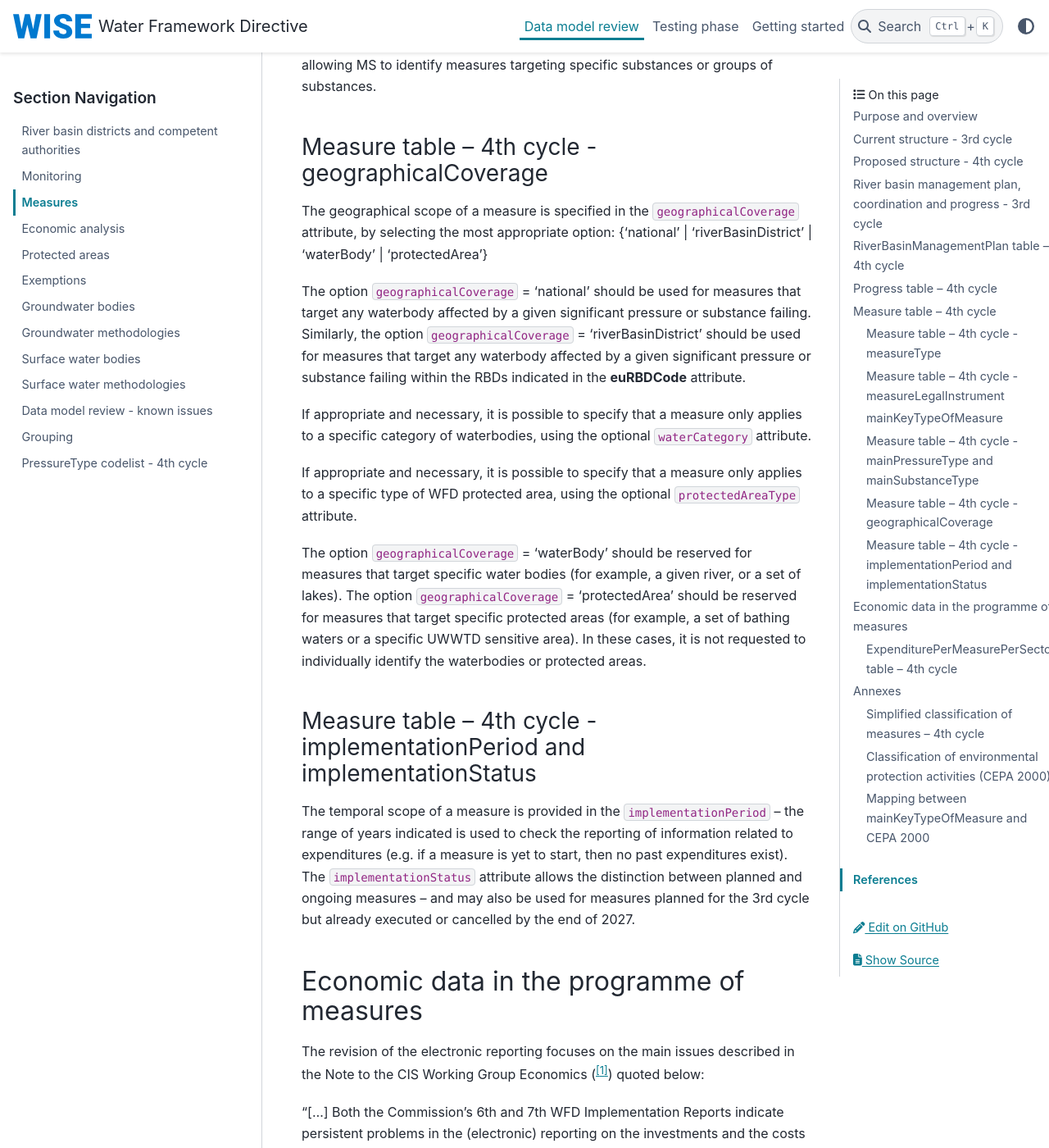
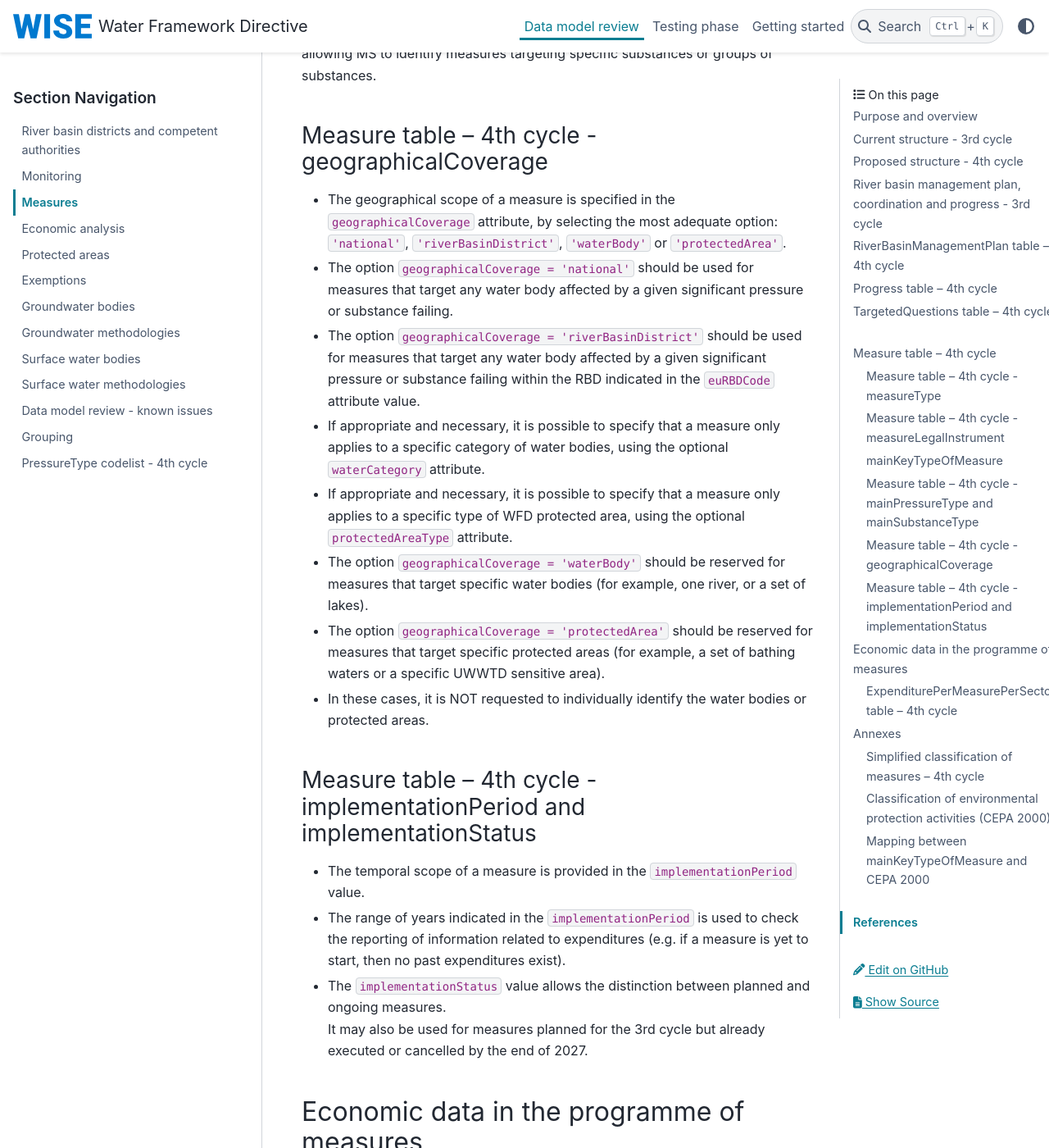
Before and after one commit to eeadata/WISE.WFD.Documentation, a Sphinx documentation site: the page built from docs/DataModelReview/WFDMeasures.md, in a window 1280 px wide and 1400 px high, scrolled down 7489 px. Shown: the whole window at 82% size. Built offline with Sphinx 7.4.7 and the PyData theme 0.15.4, drawn with Linux system fonts in a browser that asks for light colours; cross-references to code outside the pages are shown as plain code; some of the changed text lies outside the part shown.

Commit message:
Copy-desk

````diff
--- a/docs/DataModelReview/WFDMeasures.md
+++ b/docs/DataModelReview/WFDMeasures.md
@@ -31,14 +31,14 @@
 ({numref}`Measures_RBMPPoM_2022_ClassDiagram`):
 
 * summary information about the **River Basin Management Plan**,
-  the `Progress` since the previous River Basin Management Plan,
+  the **Progress** since the previous River Basin Management Plan,
   and the mechanisms of international **Coordination** (if applicable)
 
 * information about the **Programme of Measures**,
   comprising a summary questionnaire of **Targeted Questions**
   and aggregated data about the overall **Cost** of measures
 
-* disaggregated information was requested about each `Measure`
+* disaggregated information was requested about each **Measure**
   and its classification into **Key Types of Measures** (KTM)
   and basic type of measures (if applicable)
 
@@ -64,8 +64,8 @@
   The `TargetedQuestions` table, containing the questionnaire at RBD level, is simplified.
 
 * Information about measures is requested in a single `Measure` table.
-  Information about the planned `ExpenditurePerMeasure` is reported in a separate table, if
-  data is available.
+  Information about the planned `ExpenditurePerMeasure` is reported in a separate table,
+  if data is available.
 
 * The KTM classification, KTM indicators and indicator gaps data is completely removed.
 
@@ -110,14 +110,14 @@
 
 ## Progress table – 4th cycle
 
-The `Progress` table is modified to provide an overview of the proportion of the measures of the
-3rd RBMPs
+The `Progress` table is modified to provide an
+overview of the proportion of the measures of the 3rd RBMPs
 that were executed, cancelled, or otherwise affected,
-as well as the obstacles encountered during the implementation of the 3rd RBMP Programme of
-Measures ({numref}`Measures_4thCycle_Progress_ClassDiagram`).
+as well as the obstacles encountered during the implementation
+of the 3rd RBMP Programme of Measures ({numref}`Measures_4thCycle_Progress_ClassDiagram`).
 
-The only constraint is that, for each RBD, the sum of the values in `percentageInStatus` must be
-**100**.
+The only constraint is that, for each RBD,
+the sum of the values in `percentageInStatus` must be **100**.
 The level of detail can be adapted depending on the needs and the data available at national level.
 
 ```{mermaid} /DataModelReview/mmd/Measures_4thCycle_Progress_ClassDiagram.mmd
@@ -127,7 +127,7 @@
 ```
 
 A numerical example illustrates the proposed approach.
-Consider a hypothetical 3rd **RBMP** **Programme of Measures** with 10 different measures,
+Consider a hypothetical 3rd RBMP Programme of Measures with 10 different measures,
 which are in different statuses and may have faced different obstacles
 ({numref}`measures_example_ten_measures`).
 
@@ -150,10 +150,10 @@
 
 ```
 
-The example in {numref}`measures_example_progress` illustrates how to synthesize the information in
-the Progress table.
+The example in {numref}`measures_example_progress`
+illustrates how to synthesize the information in the Progress table.
 
-```{table} Illustrative example - `Progress` table records for the example in the previous table.
+```{table} Illustrative example - Progress table records for the example in the previous table.
 :name: measures_example_progress
 :width: 100%
 
@@ -169,13 +169,12 @@
 
 ## TargetedQuestions table – 4th cycle
 
-The `TargetedQuestions` table collects summary information about the measures in the RBMP, and the
-progress since the previous cycle.
-For each RBMP, only one record is required. The data is structured as a simple questionnaire, with
-Yes/No or multiple-choice answers.
+The `TargetedQuestions` table collects summary information about the measures in the RBMP,
+and the progress since the previous cycle. For each RBMP, only one record is required.
+The data is structured as a simple questionnaire, with Yes/No or multiple-choice answers.
 
-Reporting by MS should not present technical difficulties, and there is limited scope for any
-technical simplification.
+Reporting by MS should not present technical difficulties,
+and there is limited scope for any technical simplification.
 The Commission has revised and simplified the `TargetedQuestions` table,
 keeping a subset of the questions requested in the previous cycle
 ({numref}`Measures_4thCycle_TargetedQuestions_ClassDiagram`).
@@ -226,22 +225,22 @@
 
 ### Measure table – 4th cycle - measureLegalInstrument
 
-The primary `measureLegalInstrument` under which the measure was defined must be clearly
-identified.
-This avoids double reporting in other Directives: the measures can be reported only once under the
-RBMP electronic reporting.
+The primary `measureLegalInstrument` under which the measure was defined
+must be clearly identified.
+This avoids double reporting in other Directives:
+the measures can be reported only once under the RBMP electronic reporting.
 An updated list of EU water and other environmental legislation is provided
 ({numref}`Codelist_4thCycle_LegalInstrument_Table`).
 
 The scope of some basic measures is clearly linked to the two Daughter directives:
 
 * Measures to prohibit direct discharges to groundwater: *Groundwater Directive*
-* Measures to eliminate or reduce pollution by Priority Substances: *Environmental Quality
-  Standards Directive*
+* Measures to eliminate or reduce pollution by Priority Substances:
+  *Environmental Quality Standards Directive*
 
 These two legal instruments are part of the codelist.
-The option 'Other' (Other Directives mentioned in Part A of Annex VI of the WFD), that existed in
-the 3rd cycle,
+The option 'Other' (Other Directives mentioned in Part A of Annex VI of the WFD),
+that existed in the 3rd cycle,
 is now eliminated because it did not convey relevant information.
 
 ```{include} tables/Codelist_4thCycle_LegalInstrument_Table
@@ -249,75 +248,83 @@
 
 ### mainKeyTypeOfMeasure
 
-The `mainKeyTypeOfMeasure` attribute contains the classification to be used for both basic and
-supplementary measures (see {numref}`Measures_MainKeyTypeOfMeasure_ListTable`).
-It simplifies, consolidates and replaces both the basicMeasureType and the keyTypeOfMeasure
-classifications used in the 2nd and 3rd cycles.
+The `mainKeyTypeOfMeasure` attribute contains the classification to be used
+for both basic and supplementary measures (see {numref}`Measures_MainKeyTypeOfMeasure_ListTable`).
+It simplifies, consolidates and replaces both
+the **basicMeasureType** and the **keyTypeOfMeasure** classifications used in the 2nd and 3rd cycles.
 
 ```{include} tables/Measures_MainKeyTypeOfMeasure_ListTable
 ```
 
 ### Measure table – 4th cycle - mainPressureType and mainSubstanceType
 
-In the **3rd cycle**, the reporting guidance stated that *“the name should reflect the pressure
-that is being tackled by the measure”*
-— meaning the pressure(s) should be described textually in the name of the measure.
+In the **3rd cycle**, the reporting guidance stated that
+"the name [of the measure] should reflect the pressure that is being tackled by the measure" {footcite}`WFD2022_ReportingGuidance` — meaning the pressure(s)
+should be described textually in the name of the measure.
 This recommendation was not consistently followed, and an analysis of the measure names across
 Europe does not yield useful results.
 
-It is easier to keep the *original name of the measure*, and to allow MS to optionally select the
-**mainPressureType** that the measure addresses,
-at the adequate level of detail (e.g. a generic measure may address **P2 – Diffuse sources**, while
-a more targeted measure may address only **P2‑5 – Diffuse – Contaminated sites or abandoned
-industrial sites**).
+It is easier to keep the *original name of the measure*,
+and to allow MS to optionally select the `mainPressureType` that the measure addresses,
+at the adequate level of detail (e.g. a generic measure may address `'P2'` (Diffuse sources), while
+a more targeted measure may address only `'P2‑5'` (Diffuse – Contaminated sites or abandoned
+industrial sites).
 
 The `mainPressureType` attribute allows more clarity and flexibility and can be applied to
 supplementary measures too.
-The **mainPressureType** attribute is optional, except for measures of type **G** and **H**.
+The `mainPressureType` attribute is optional, except for measures of type `'G'` and `'H'`.
 For measures of type G and H, the Commission requires additional information to differentiate
-measures addressing issues related to Urban Waste Water (**P1‑1**) and diffuse pollution from
-Agriculture (**P2‑2**).
+measures addressing issues related to Urban Waste Water - `'P1‑1'` -
+from issues related to diffuse pollution from Agriculture - `'P2-2'`.
 
-*If needed and applicable*, a similar approach can be used for `mainSubstanceType`, allowing MS
-to identify measures targeting specific substances or groups of substances.
+*If needed and applicable*, a similar approach can be used for `mainSubstanceType`,
+allowing MS to identify measures targeting specific substances or groups of substances.
 
 ### Measure table – 4th cycle - geographicalCoverage
 
-The geographical scope of a measure is specified in the `geographicalCoverage` attribute, by
-selecting the most appropriate option: {'national' | 'riverBasinDistrict' | 'waterBody' |
-'protectedArea'}
+* The geographical scope of a measure is specified in the `geographicalCoverage` attribute,
+  by selecting the most adequate option:
+  `'national'`, `'riverBasinDistrict'`, `'waterBody'` or `'protectedArea'`.
 
-The option `geographicalCoverage` = 'national' should be used for measures that target any
-waterbody affected by a given significant pressure or substance failing.
-Similarly, the option `geographicalCoverage` = 'riverBasinDistrict' should be used for measures
-that target any waterbody affected by a given significant pressure or substance failing within the
-RBDs indicated in the **euRBDCode** attribute.
+* The option `geographicalCoverage = 'national'` should be used for measures
+  that target any water body affected by a given significant pressure or substance failing.
 
-If appropriate and necessary, it is possible to specify that a measure only applies to a specific
-category of waterbodies, using the optional `waterCategory` attribute.
+* The option `geographicalCoverage = 'riverBasinDistrict'` should be used for measures
+  that target any water body affected by a given significant pressure or substance failing
+  within the RBD indicated in the `euRBDCode` attribute value.
 
-If appropriate and necessary, it is possible to specify that a measure only applies to a specific
-type of WFD protected area, using the optional `protectedAreaType` attribute.
+* If appropriate and necessary, it is possible to specify that a measure
+  only applies to a specific category of water bodies,
+  using the optional `waterCategory` attribute.
 
-The option `geographicalCoverage` = 'waterBody' should be reserved for measures that target
-specific water bodies (for example, a given river, or a set of lakes).
-The option `geographicalCoverage` = 'protectedArea' should be reserved for measures that target
-specific protected areas (for example, a set of bathing waters or a specific UWWTD sensitive area).
-In these cases, it is not requested to individually identify the waterbodies or protected areas.
+* If appropriate and necessary, it is possible to specify that a measure
+  only applies to a specific type of WFD protected area,
+  using the optional `protectedAreaType` attribute.
+
+* The option `geographicalCoverage = 'waterBody'` should be reserved for measures
+  that target specific water bodies (for example, one river, or a set of lakes).
+
+* The option `geographicalCoverage = 'protectedArea'` should be reserved for measures
+  that target specific protected areas
+  (for example, a set of bathing waters or a specific UWWTD sensitive area).
+
+* In these cases, it is NOT requested to individually identify the water bodies or protected areas.
 
 ### Measure table – 4th cycle - implementationPeriod and implementationStatus
 
-The temporal scope of a measure is provided in the `implementationPeriod` – the range of years
-indicated is used to check the reporting of information related to expenditures (e.g. if a measure
-is yet to start, then no past expenditures exist).
-The `implementationStatus` attribute allows the distinction between planned and ongoing measures
-– and may also be used for measures planned for the 3rd cycle but already executed or cancelled by
-the end of 2027.
+* The temporal scope of a measure is provided in the `implementationPeriod` value.
+* The range of years indicated in the `implementationPeriod` is used
+  to check the reporting of information related to expenditures
+  (e.g. if a measure is yet to start, then no past expenditures exist).
+
+* The `implementationStatus` value allows the distinction between planned and ongoing measures.
+  It may also be used for measures planned for the 3rd cycle
+  but already executed or cancelled by the end of 2027.
 
 ## Economic data in the programme of measures
 
-The revision of the electronic reporting focuses on the main issues described in the Note to the
-CIS Working Group Economics ([^pArnoldus]) quoted below:
+The revision of the electronic reporting focuses on the main issues described
+in the Note to the CIS Working Group Economics ([^pArnoldus]) quoted below:
 
 “[…] Both the Commission’s 6th and 7th WFD Implementation Reports indicate persistent problems in
 the (electronic) reporting on the investments and the costs of other measures in the Programme of
@@ -684,3 +691,6 @@
 
 (heading_wfd_measures_references)=
 ## References
+
+```{footbibliography}
+```
````
Also changed, not shown: 1 other file.
